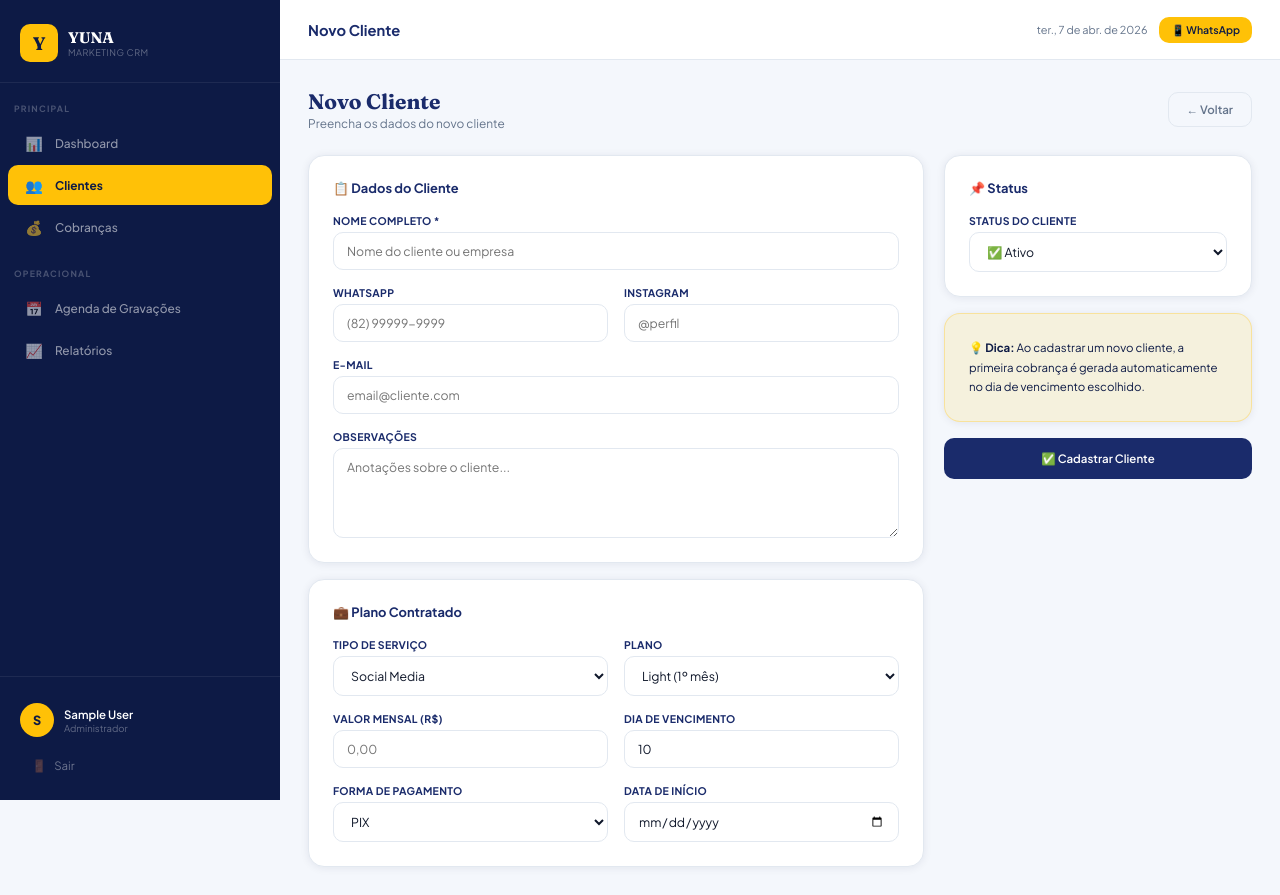
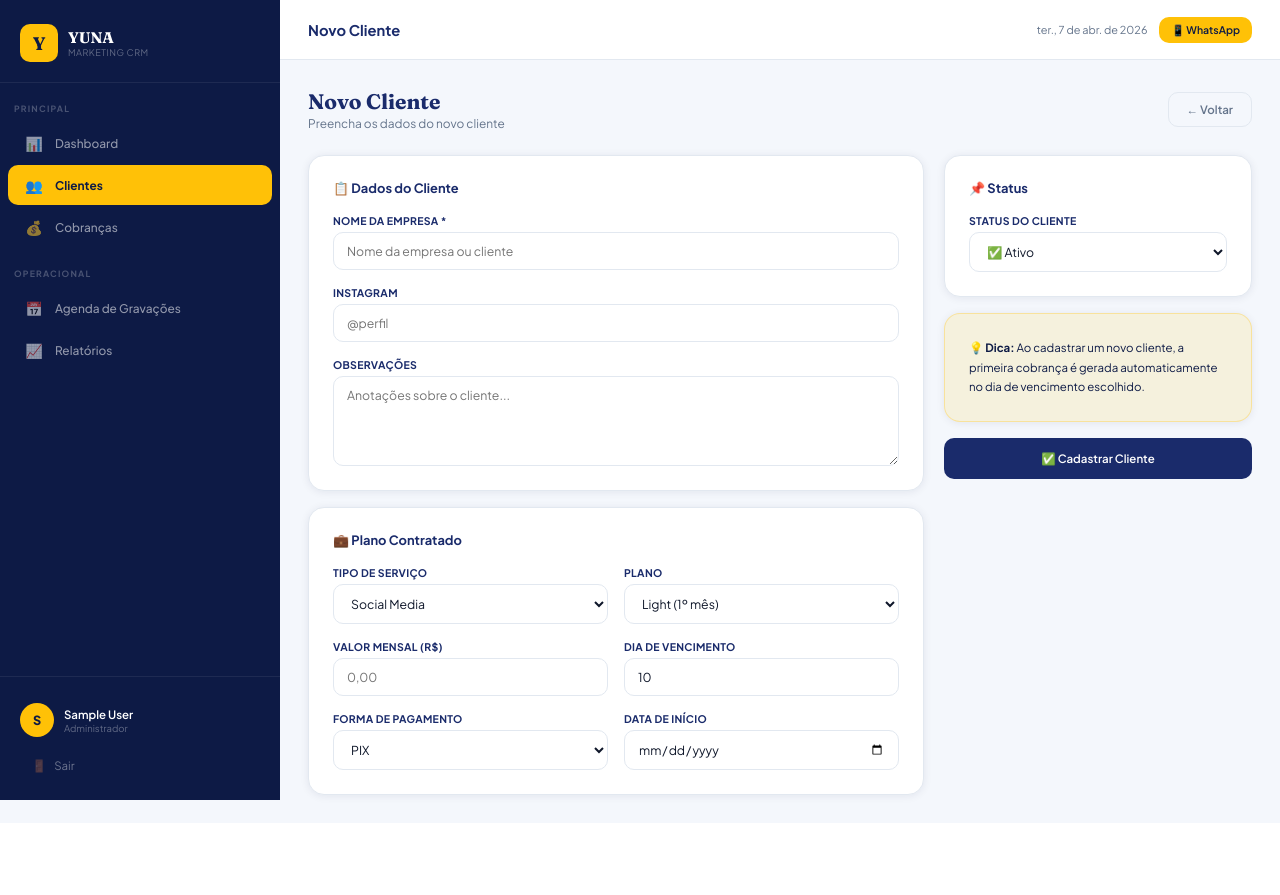
Before and after one commit to agenciayunaoficial-beep/crmyuna, a Flask app: page /clients/new in a window 1280 px wide. After the commit the page ends 802 px from the top, so only its background shows below. Run offline with Flask 3, Linux system fonts and the light colour scheme; the visitor is signed in with stand-in values (Sample User, id 1).

Commit message:
Update client_form.html

```diff
--- a/templates/client_form.html
+++ b/templates/client_form.html
@@ -17,21 +17,15 @@
         <div style="font-size:.92rem;font-weight:700;color:var(--n);margin-bottom:18px">📋 Dados do Cliente</div>
         <div class="form-grid">
           <div class="form-group full">
-            <label>Nome completo *</label>
-            <input type="text" name="name" value="{{ client.name if client else '' }}" required placeholder="Nome do cliente ou empresa"/>
+            <label>Nome da Empresa *</label>
+            <input type="text" name="name" value="{{ client.name if client else '' }}" required placeholder="Nome da empresa ou cliente"/>
           </div>
-          <div class="form-group">
-            <label>WhatsApp</label>
-            <input type="text" name="whatsapp" value="{{ client.whatsapp if client else '' }}" placeholder="(82) 99999-9999"/>
-          </div>
-          <div class="form-group">
+          <div class="form-group full">
             <label>Instagram</label>
             <input type="text" name="instagram" value="{{ client.instagram if client else '' }}" placeholder="@perfil"/>
           </div>
-          <div class="form-group full">
-            <label>E-mail</label>
-            <input type="email" name="email" value="{{ client.email if client else '' }}" placeholder="email@cliente.com"/>
-          </div>
+          <input type="hidden" name="whatsapp" value="{{ client.whatsapp if client else '' }}"/>
+          <input type="hidden" name="email" value="{{ client.email if client else '' }}"/>
           <div class="form-group full">
             <label>Observações</label>
             <textarea name="notes" placeholder="Anotações sobre o cliente...">{{ client.notes if client else '' }}</textarea>
```
